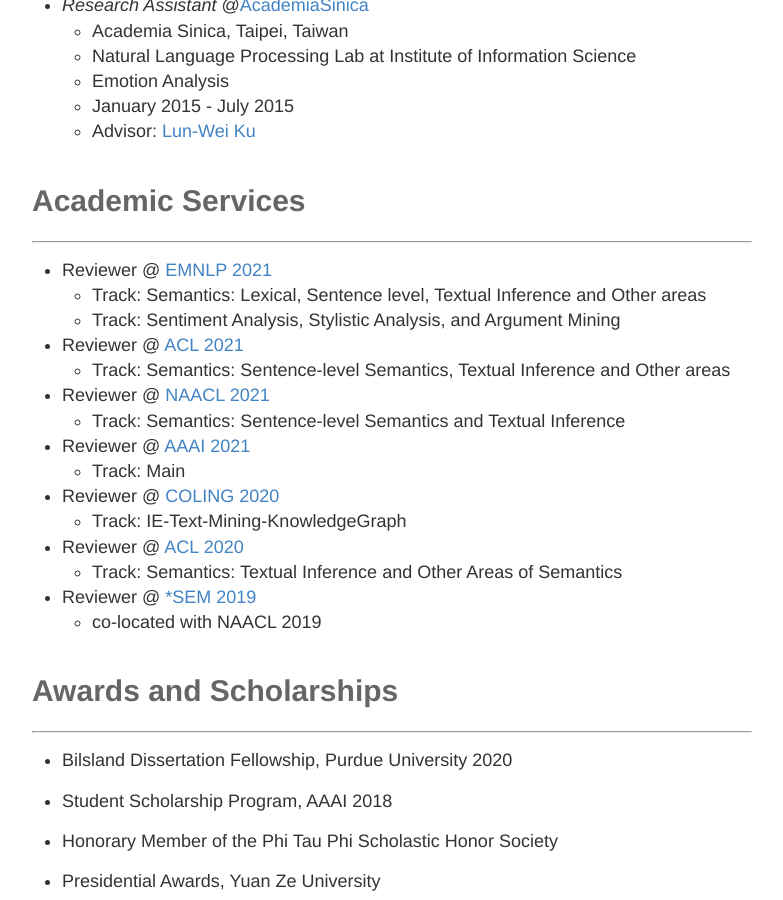
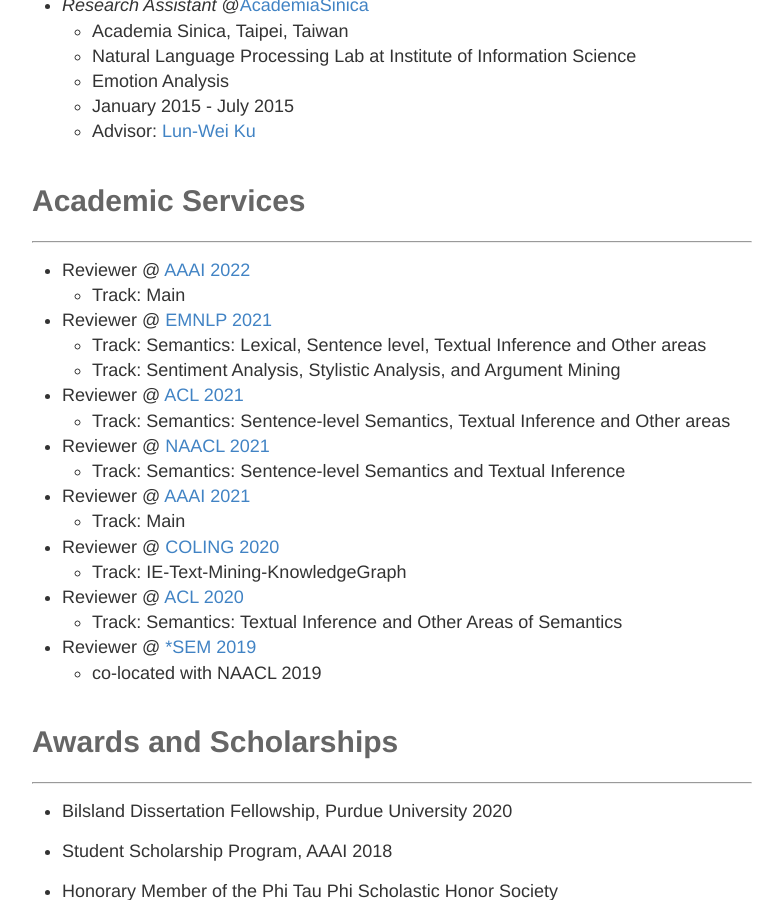
Before and after one commit to doug919/doug919.github.io, a Jekyll site: the page built from experience.md, in a window 1280 px wide and 900 px high, scrolled down 1628 px. Shown: the whole window, without its empty margins (248-1031 px from the left). Built offline with Jekyll 4.4.1, drawn with Linux system fonts in a browser that asks for light colours.

Commit message:
update reviewer exp

```diff
--- a/experience.md
+++ b/experience.md
@@ -66,6 +66,8 @@
 
 # Academic Services
 ---
+- Reviewer @ [AAAI 2022](https://aaai.org/Conferences/AAAI-22/)
+  - Track: Main
 - Reviewer @ [EMNLP 2021](https://2021.emnlp.org/)
   - Track: Semantics: Lexical, Sentence level, Textual Inference and Other areas
   - Track: Sentiment Analysis, Stylistic Analysis, and Argument Mining
```
